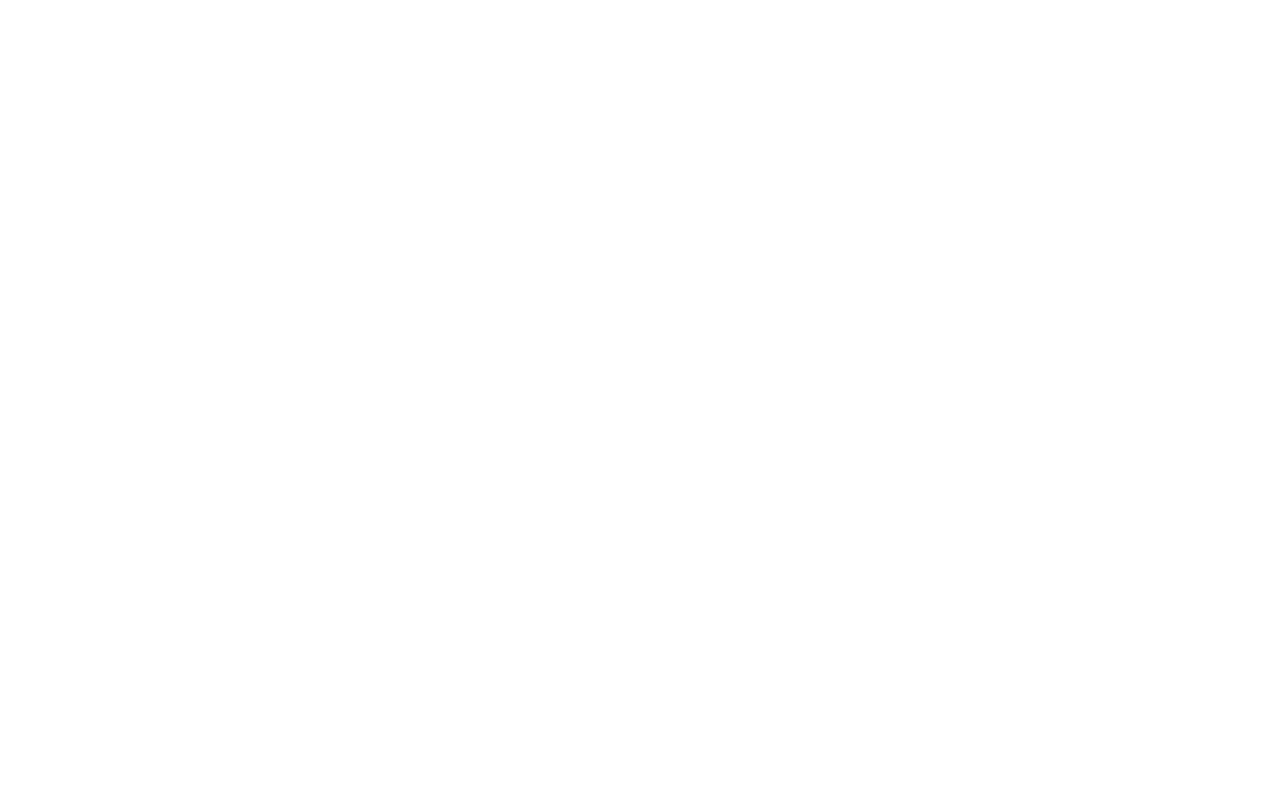
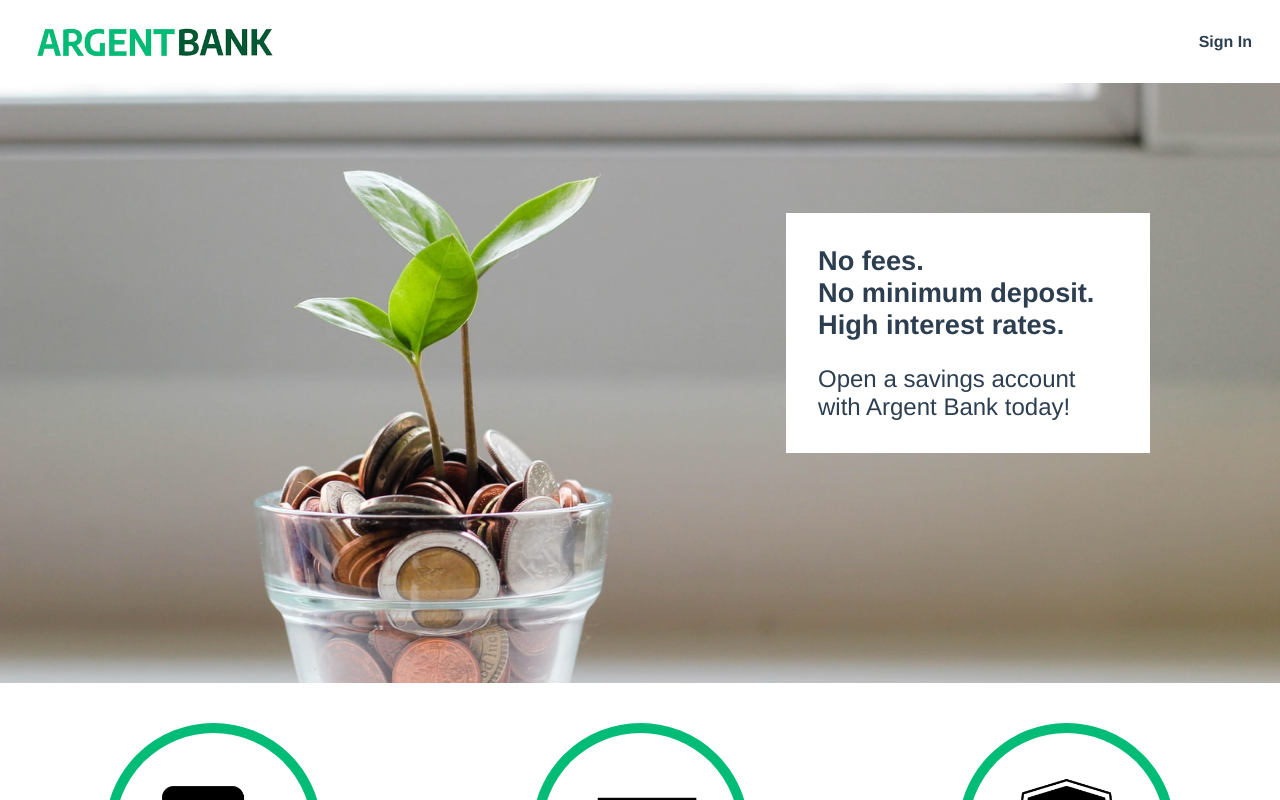
Before and after one commit to FeiHung16/ArgentBank, a React (Vite) app in the folder ArgentBank-Frontend/argentbankreact/: page / in a window 1280 px wide. Shown: the top 800 px of the page. Built offline with nearby package versions, Linux system fonts and the light colour scheme.

Commit message:
Refactor App component to use named export and improve structure with Router and Routes

```diff
--- a/ArgentBank-Frontend/argentbankreact/src/App.tsx
+++ b/ArgentBank-Frontend/argentbankreact/src/App.tsx
@@ -1,13 +1,18 @@
-import './App.scss'
+import React from 'react';
+import {Routes, Route, BrowserRouter as Router } from 'react-router-dom';
+import Home from './pages/home/Home';
+import './App.scss';
 
-const App = () =>  {
+export const App:React.FC = () =>  {
 
 
   return (
     <>
-
+    <Router>
+      <Routes>
+        <Route path='/' element={<Home />} />
+      </Routes>
+    </Router>
     </>
   )
 }
-
-export default App
--- a/ArgentBank-Frontend/argentbankreact/src/main.tsx
+++ b/ArgentBank-Frontend/argentbankreact/src/main.tsx
@@ -1,7 +1,7 @@
 import { StrictMode } from 'react'
 import { createRoot } from 'react-dom/client'
 import './index.scss'
-import App from './App.tsx'
+import {App} from './App.tsx'
 
 createRoot(document.getElementById('root')!).render(
   <StrictMode>
```
